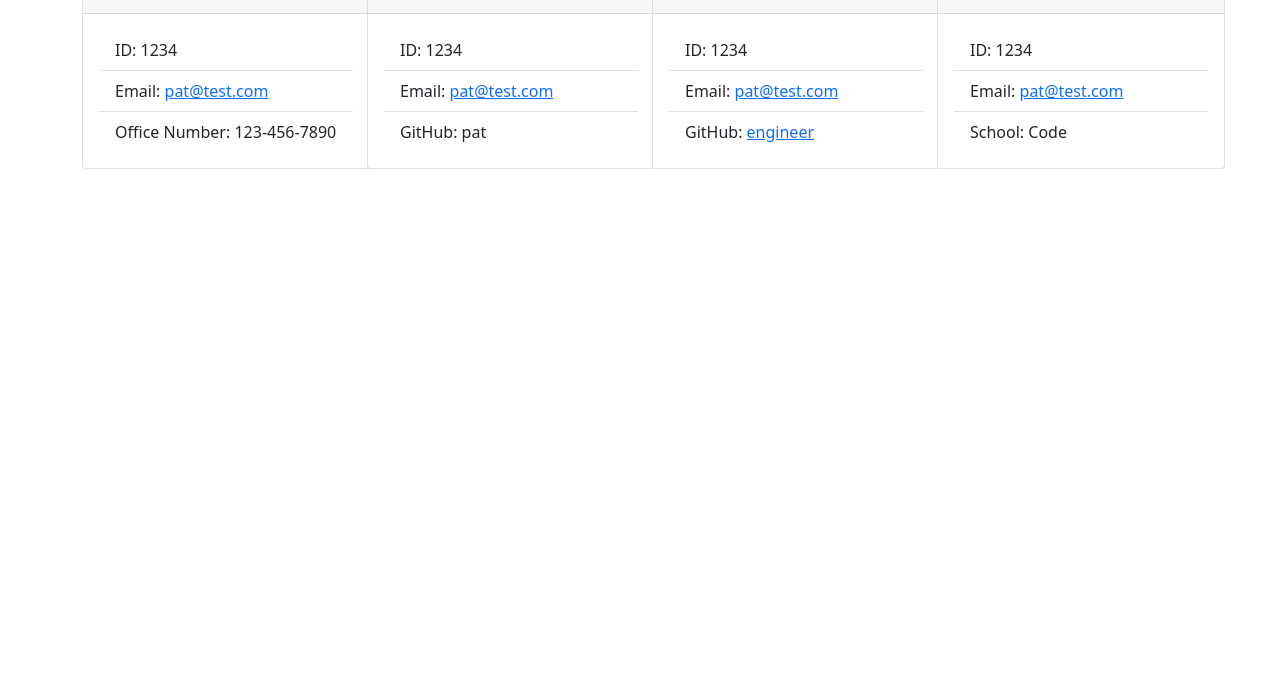
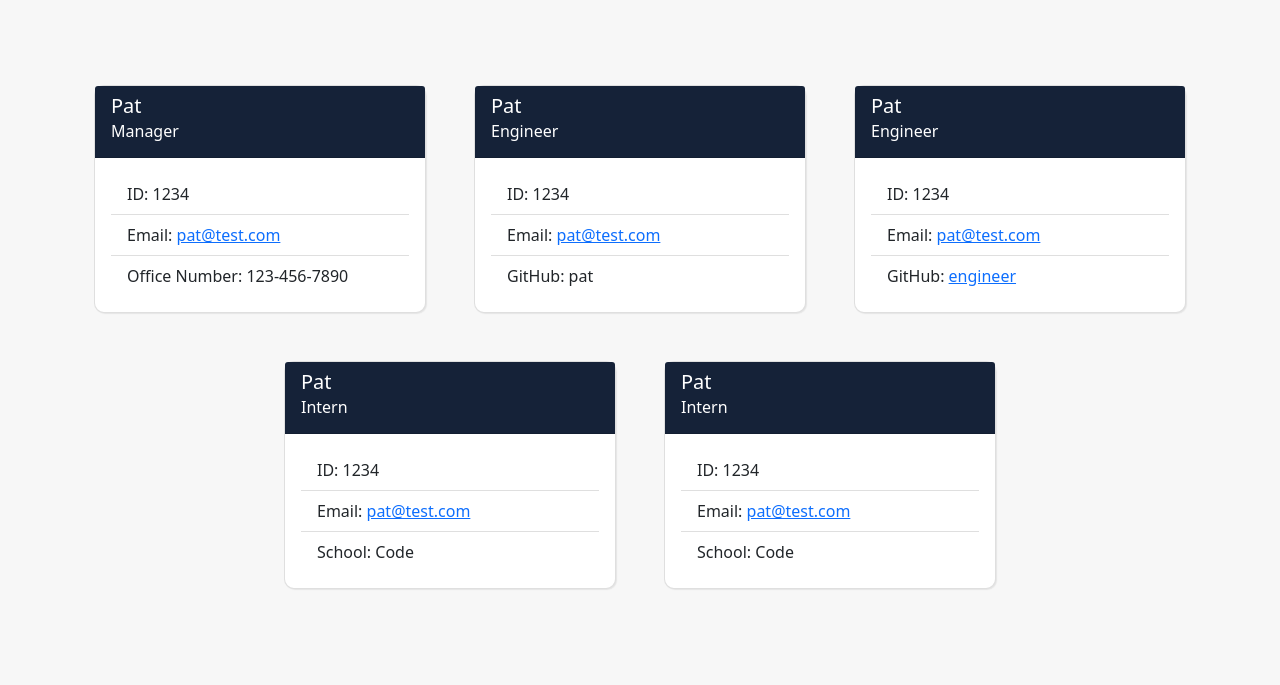
Before and after one commit to paperpatch/team_profile_generator, a website: page src/sample.html in a window 1280 px wide. Shown: the part 115-800 px from the top of the page. Drawn offline with nearby package versions, Linux system fonts and the light colour scheme.

Commit message:
added styling and css

```diff
--- a/src/sample.html
+++ b/src/sample.html
@@ -11,15 +11,17 @@
 <body>
   <main>
     <header>
-      <h1>Team Profile</h1>
+      <nav class="navbar" id="navbar">
+          <span class="navbar-brand mb-0 h1 w-100 text-center fs-1">Team Profile</span>
+      </nav>
     </header>
     <div class="container">
-      <div class="row">
-        <div class="col-lg-3 col-md-2">
-          <div class="card" style="width: 18rem;">
+      <div class="row justify-content-center">
+        <div class="col-lg-4 col-md-6 p-4">
+          <div class="card">
             <div class="card-header">
               <h5 class="card-title">Pat</h5>
-              <h6 class="card-subtitle mb-2 text-muted">Manager</h6>
+              <h6 class="card-subtitle mb-2">Manager</h6>
             </div>
             <div class="card-body">
               <ul class="list-group list-group-flush">
@@ -30,11 +32,11 @@
             </div>
           </div>
         </div>
-        <div class="col-lg-3 col-md-2">
-          <div class="card" style="width: 18rem;">
+        <div class="col-lg-4 col-md-6 p-4">
+          <div class="card">
             <div class="card-header">
               <h5 class="card-title">Pat</h5>
-              <h6 class="card-subtitle mb-2 text-muted">Engineer</h6>
+              <h6 class="card-subtitle mb-2">Engineer</h6>
             </div>
             <div class="card-body">
               <ul class="list-group list-group-flush">
@@ -45,11 +47,11 @@
             </div>
           </div>
         </div>
-        <div class="col-lg-3 col-md-2">
-          <div class="card" style="width: 18rem;">
+        <div class="col-lg-4 col-md-6 p-4">
+          <div class="card">
             <div class="card-header">
               <h5 class="card-title">Pat</h5>
-              <h6 class="card-subtitle mb-2 text-muted">Engineer</h6>
+              <h6 class="card-subtitle mb-2">Engineer</h6>
             </div>
             <div class="card-body">
               <ul class="list-group list-group-flush">
@@ -60,11 +62,26 @@
             </div>
           </div>
         </div>
-        <div class="col-lg-3 col-md-2">
-          <div class="card" style="width: 18rem;">
+        <div class="col-lg-4 col-md-6 p-4">
+          <div class="card">
             <div class="card-header">
               <h5 class="card-title">Pat</h5>
-              <h6 class="card-subtitle mb-2 text-muted">Intern</h6>
+              <h6 class="card-subtitle mb-2">Intern</h6>
+            </div>
+            <div class="card-body">
+              <ul class="list-group list-group-flush">
+                <li class="list-group-item">ID: 1234</li>
+                <li class="list-group-item">Email: <a href="mailto:pat@test.com">pat@test.com</a></li>
+                <li class="list-group-item">School: Code</li>
+              </ul>
+            </div>
+          </div>
+        </div>
+        <div class="col-lg-4 col-md-6 p-4">
+          <div class="card">
+            <div class="card-header">
+              <h5 class="card-title">Pat</h5>
+              <h6 class="card-subtitle mb-2">Intern</h6>
             </div>
             <div class="card-body">
               <ul class="list-group list-group-flush">
--- a/src/style.css
+++ b/src/style.css
@@ -1,2 +1,20 @@
-/* <link rel="stylesheet" href="https://pro.fontawesome.com/releases/v5.10.0/css/duotone.css" integrity="sha384-R3QzTxyukP03CMqKFe0ssp5wUvBPEyy9ZspCB+Y01fEjhMwcXixTyeot+S40+AjZ" crossorigin="anonymous"/>
-<link rel="stylesheet" href="https://pro.fontawesome.com/releases/v5.10.0/css/fontawesome.css" integrity="sha384-eHoocPgXsiuZh+Yy6+7DsKAerLXyJmu2Hadh4QYyt+8v86geixVYwFqUvMU8X90l" crossorigin="anonymous"/> */
+body {
+  background-color: #f7f7f7;
+}
+.container {
+  padding-top: 10vh;
+}
+
+.navbar {
+  height: 12vh;
+}
+
+header, .card-header {
+  background-color: #152238;
+  color: white;
+}
+
+.card {
+  border-radius: 10px;
+  box-shadow: 1px 1px 1px #e5e5e5;
+}
```
Also changed, not shown: src/generateHTML.js (+12 -10 lines).
